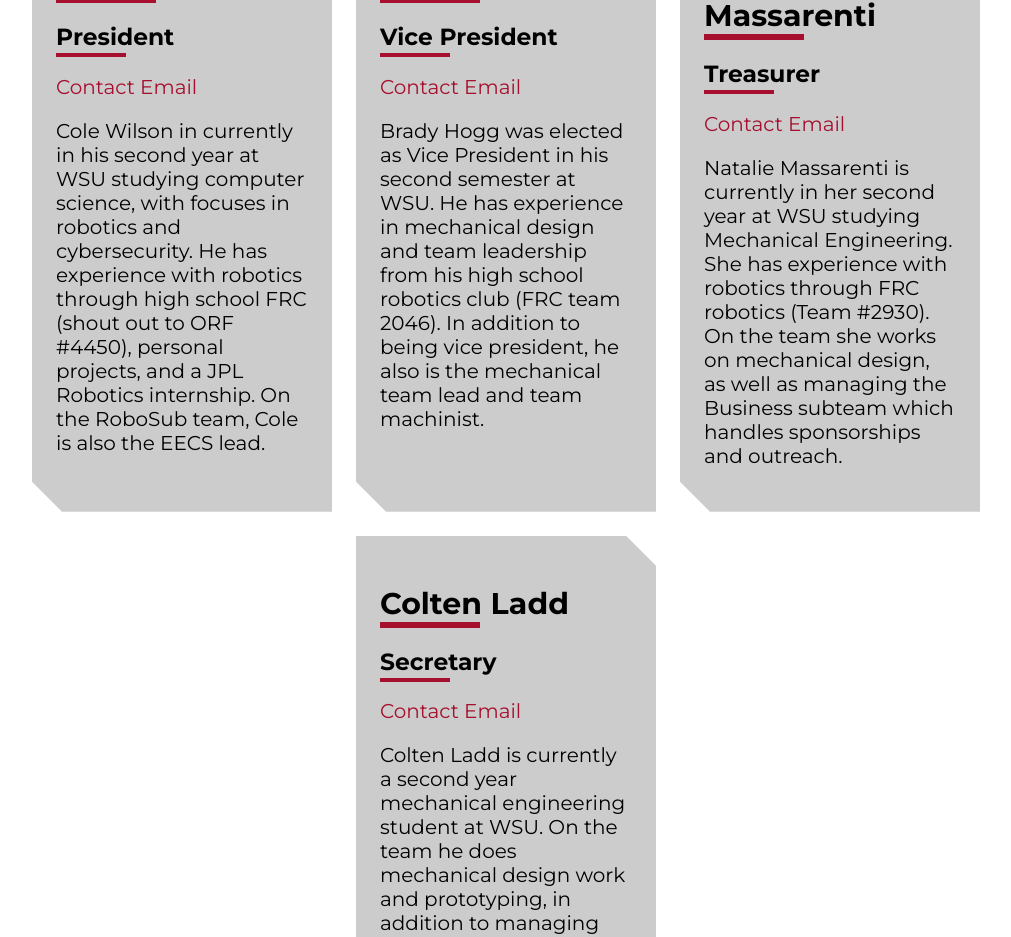
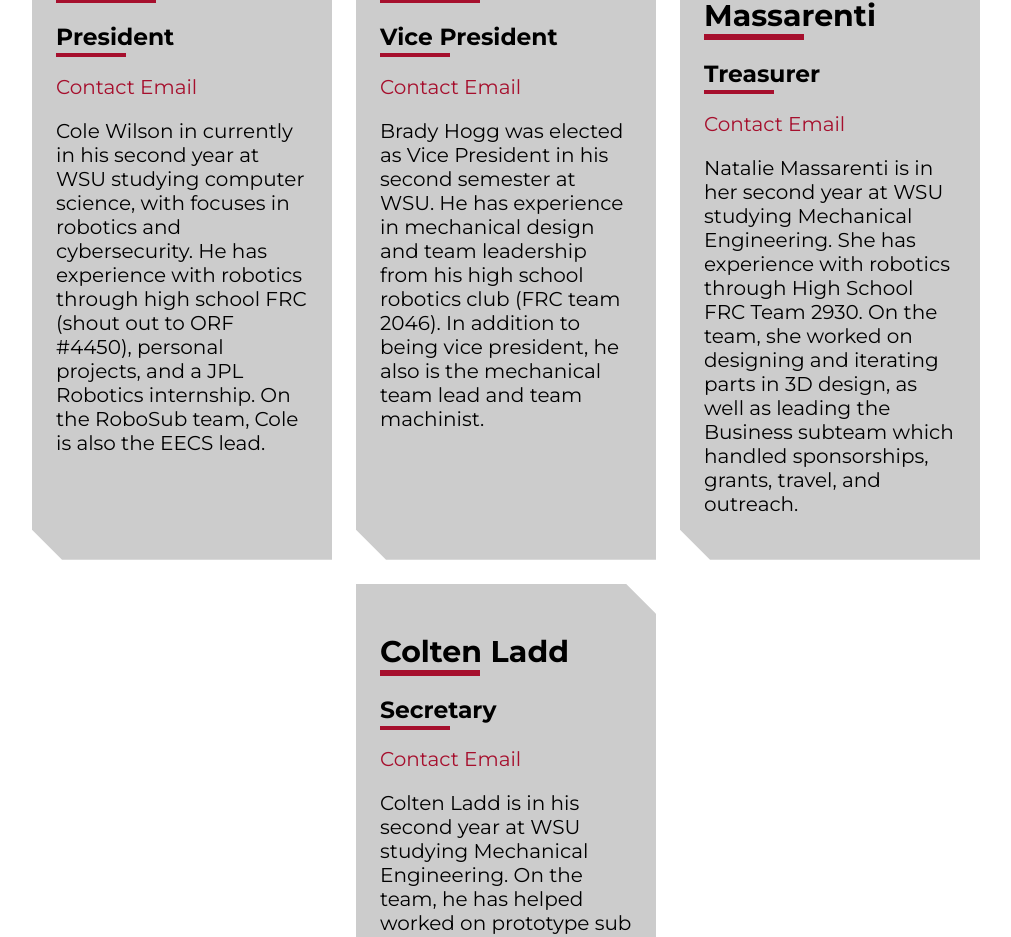
Before and after one commit to PalouseRobosub/website, a Next.js app: page /officers in a window 1280 px wide. Shown: the part 260-1197 px from the top of the page, without its empty margins (134-1145 px from the left). Built offline with nearby package versions, Linux system fonts and the light colour scheme.

Commit message:
update officer bios

```diff
--- a/app/(main)/officers/page.mdx
+++ b/app/(main)/officers/page.mdx
@@ -36,7 +36,7 @@ Brady Hogg was elected as Vice President in his second semester at WSU. He has e
 
 [Contact Email](mailto:natalie.massarenti@wsu.edu)
 
-Natalie Massarenti is currently in her second year at WSU studying Mechanical Engineering. She has experience with robotics through FRC robotics (Team #2930). On the team she works on mechanical design, as well as managing the Business subteam which handles sponsorships and outreach.
+Natalie Massarenti is in her second year at WSU studying Mechanical Engineering. She has experience with robotics through High School FRC Team 2930. On the team, she worked on designing and iterating parts in 3D design, as well as leading the Business subteam which handled sponsorships, grants, travel, and outreach.
 
 </OfficerBio>
 
@@ -48,7 +48,7 @@ Natalie Massarenti is currently in her second year at WSU studying Mechanical En
 
 [Contact Email](mailto:colten.ladd@wsu.edu)
 
-Colten Ladd is currently a second year mechanical engineering student at WSU. On the team he does mechanical design work and prototyping, in addition to managing social media and graphic design.
+Colten Ladd is in his second year at WSU studying Mechanical Engineering. On the team, he has helped worked on prototype sub hulls and currently helping in designing the sub hull for the 27' season.
 
 </OfficerBio>
 
```
